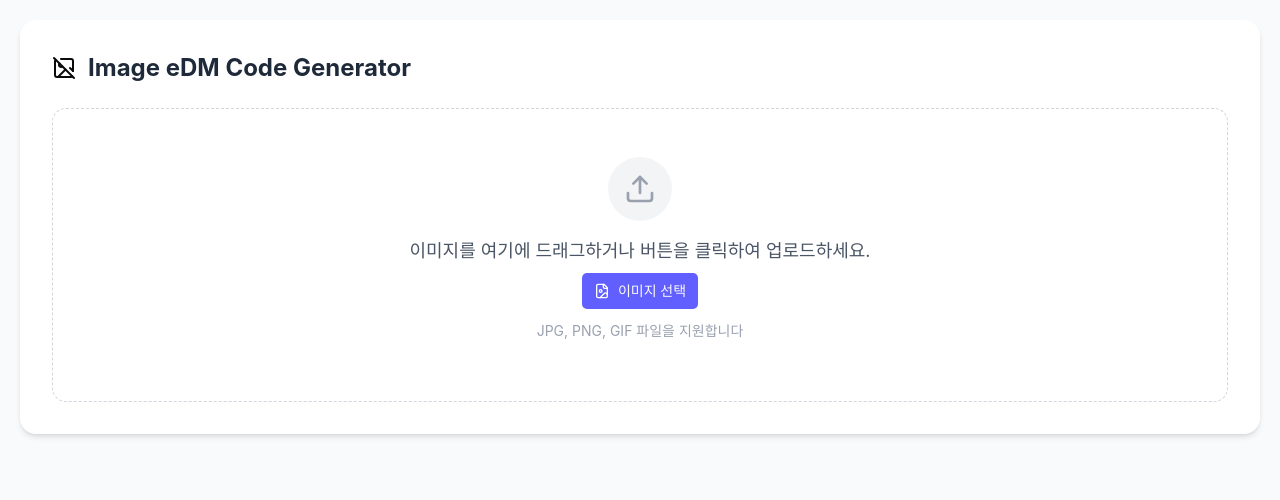
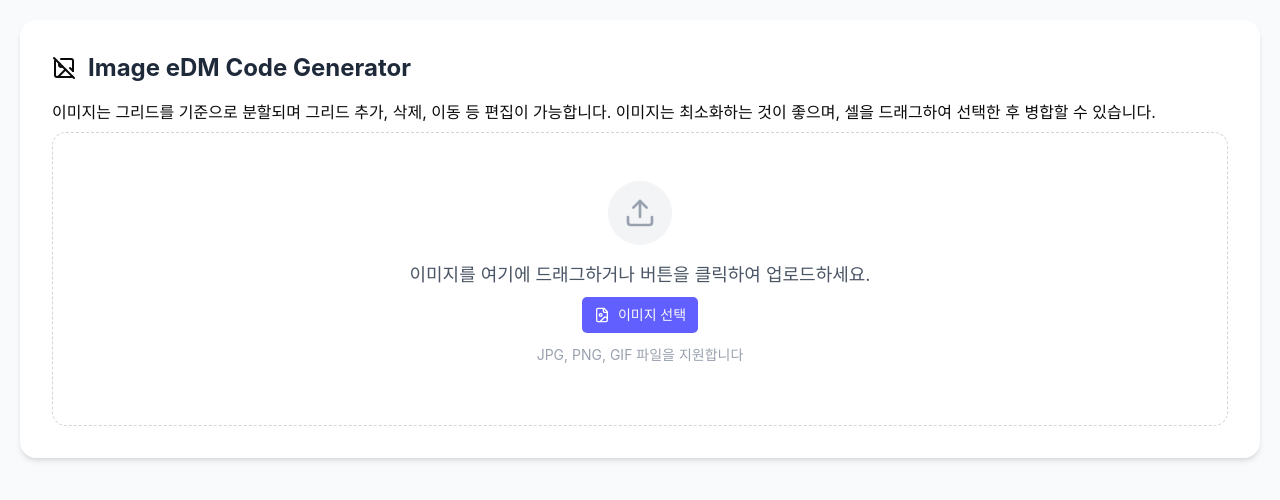
Before and after one commit to tiper2066/img-edm-code-generator, a Next.js app: page / in a window 1280 px wide. Shown: the top 500 px of the page. Built offline with nearby package versions, Linux system fonts and the light colour scheme.

Commit message:
add help message

```diff
--- a/src/components/ImageGridCutter.tsx
+++ b/src/components/ImageGridCutter.tsx
@@ -364,11 +364,19 @@ export default function ImageGridCutter() {
             <div className='max-w-[1350px] mx-auto'>
                 <div className='bg-white rounded-2xl shadow-md p-6 md:p-8'>
                     {/* 사이트 앱 타이틀  */}
-                    <div className='flex items-center gap-3 mb-6'>
+                    <div className='flex items-center gap-3 mb-4'>
                         <ImageOff className='w-6 h-6 text-indido-600' />
                         <h1 className='text-xl md:text-2xl font-bold text-gray-800'>
                             Image eDM Code Generator
                         </h1>
+                    </div>
+                    <div className='mb-2'>
+                        <p>
+                            이미지는 그리드를 기준으로 분할되며 그리드 추가,
+                            삭제, 이동 등 편집이 가능합니다. 이미지는 최소화하는
+                            것이 좋으며, 셀을 드래그하여 선택한 후 병합할 수
+                            있습니다.
+                        </p>
                     </div>
                     {/* 파일 선택 인풋 필드  */}
                     <input
```
